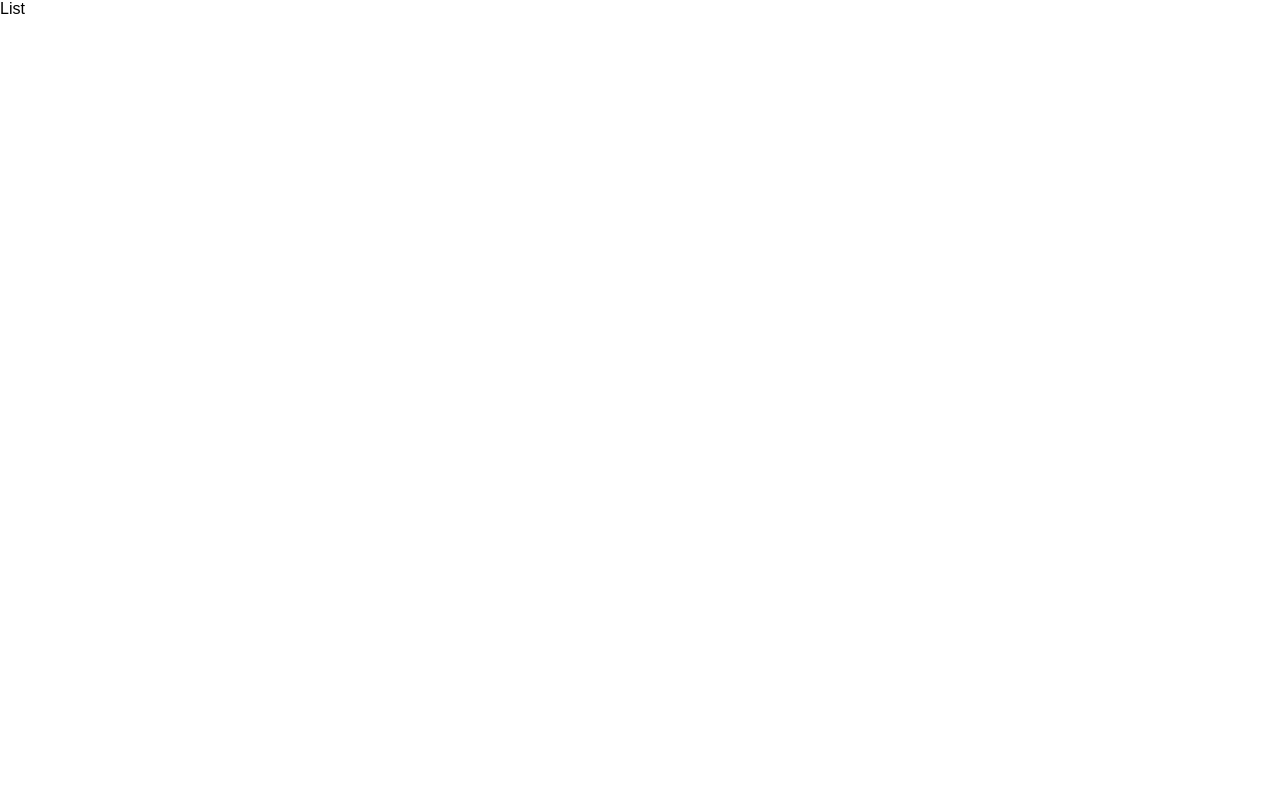
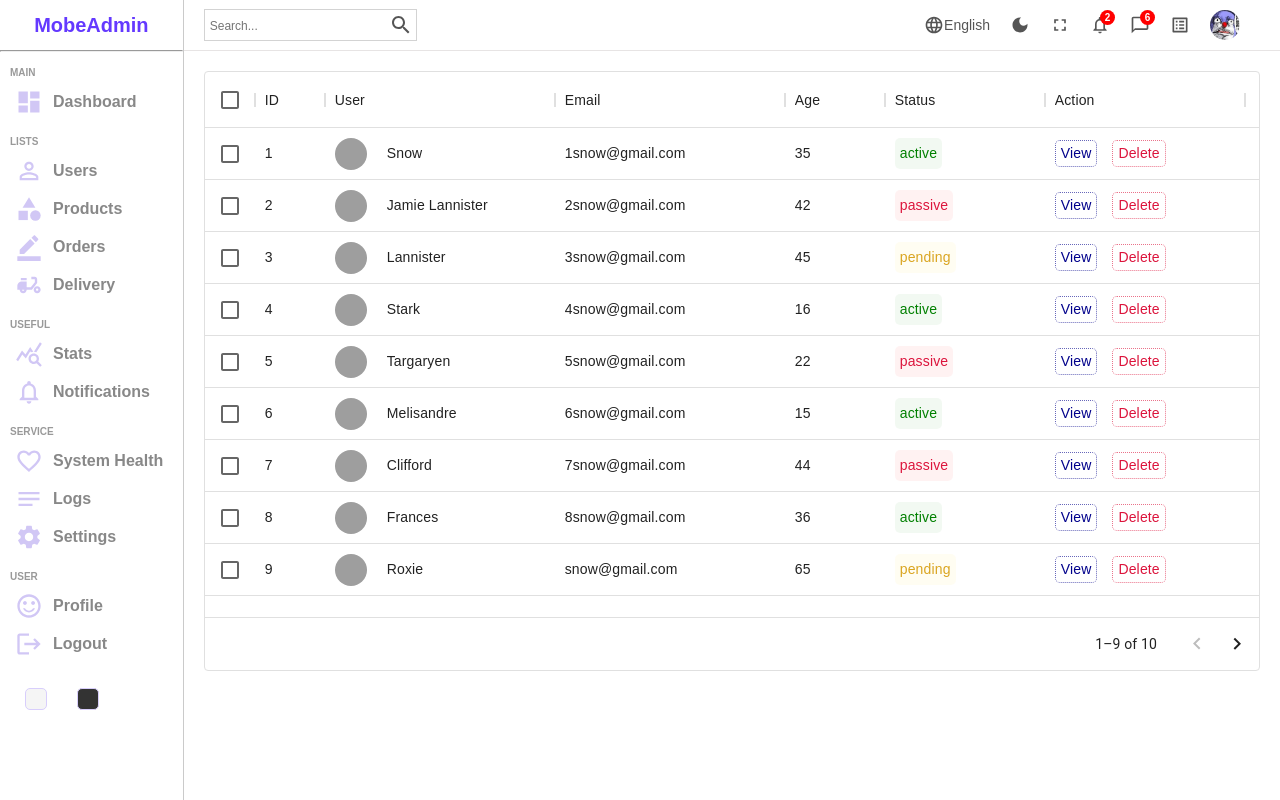
Before and after one commit to MobeTaxforfun/QuickAdmin, a React (Create React App) app: page /users in a window 1280 px wide. Built offline with nearby package versions, Linux system fonts and the light colour scheme; grey boxes are pictures that could not be loaded.

Commit message:
更新 datatable

```diff
--- a/package.json
+++ b/package.json
@@ -7,6 +7,7 @@
     "@emotion/styled": "^11.10.0",
     "@mui/icons-material": "^5.8.4",
     "@mui/material": "^5.10.1",
+    "@mui/x-data-grid": "^5.15.3",
     "@testing-library/jest-dom": "^5.16.5",
     "@testing-library/react": "^13.3.0",
     "@testing-library/user-event": "^13.5.0",
--- /dev/null
+++ b/src/components/datatable/Datatable.jsx
@@ -0,0 +1,36 @@
+import "./datatable.scss";
+import { DataGrid, GridColDef, GridValueGetterParams } from '@mui/x-data-grid';
+import { userColumns, userRows } from "../../datatablesource";
+
+const Datatable = () => {
+
+    const actionColumn = [
+        {
+            field: "action",
+            headerName: "Action",
+            width: 200,
+            renderCell: (params) => {
+                return (
+                    <div className="cellAction">
+                        <div className="viewButton">View</div>
+                        <div className="deleteButton">Delete </div>
+                    </div>
+                );
+            },
+        },
+    ];
+
+    return (
+        <div className="datatalbe">
+            <DataGrid
+                rows={userRows}
+                columns={userColumns.concat(actionColumn)}
+                pageSize={9}
+                rowsPerPageOptions={[9]}
+                checkboxSelection
+            />
+        </div>
+    )
+}
+
+export default Datatable
--- /dev/null
+++ b/src/components/datatable/datatable.scss
@@ -0,0 +1,59 @@
+.datatalbe {
+    height: 600px;
+    padding: 20px;
+
+    .cellWithImg {
+        display: flex;
+        align-items: center;
+
+        .cellImg {
+            width: 32px;
+            height: 32px;
+            border-radius: 50%;
+            object-fit: cover;
+            margin-right: 20px;
+        }
+    }
+
+    .cellWithStatus {
+        padding: 5px;
+        border-radius: 5px;
+
+        &.active {
+            background-color: rgba(0, 128, 0, 0.05);
+            color: green;
+        }
+
+        &.pending {
+            background-color: rgba(255, 217, 0, 0.05);
+            color: goldenrod;
+        }
+
+        &.passive {
+            background-color: rgba(255, 0, 0, 0.05);
+            color: crimson;
+        }
+    }
+
+    .cellAction {
+        display: flex;
+        align-items: center;
+        gap: 15px;
+
+        .viewButton {
+            padding: 2px 5px;
+            border-radius: 5px;
+            color: darkblue;
+            border: 1px dotted rgba(0, 0, 139, 0.596);
+            cursor: pointer;
+        }
+
+        .deleteButton {
+            padding: 2px 5px;
+            border-radius: 5px;
+            color: crimson;
+            border: 1px dotted rgba(220, 20, 60, 0.6);
+            cursor: pointer;
+        }
+    }
+}
--- /dev/null
+++ b/src/datatablesource.js
@@ -0,0 +1,122 @@
+export const userColumns = [
+    { field: "id", headerName: "ID", width: 70 },
+    {
+        field: "user",
+        headerName: "User",
+        width: 230,
+        renderCell: (params) => {
+            return (
+                <div className="cellWithImg">
+                    <img className="cellImg" src={params.row.img} alt="avatar" />
+                    {params.row.username}
+                </div>
+            );
+        },
+    },
+    {
+        field: "email",
+        headerName: "Email",
+        width: 230,
+    },
+
+    {
+        field: "age",
+        headerName: "Age",
+        width: 100,
+    },
+    {
+        field: "status",
+        headerName: "Status",
+        width: 160,
+        renderCell: (params) => {
+            return (
+                <div className={`cellWithStatus ${params.row.status}`}>
+                    {params.row.status}
+                </div>
+            );
+        },
+    },
+];
+
+export const userRows = [
+    {
+        id: 1,
+        username: "Snow",
+        img: "https://images.pexels.com/photos/1820770/pexels-photo-1820770.jpeg?auto=compress&cs=tinysrgb&dpr=2&w=500",
+        status: "active",
+        email: "1snow@gmail.com",
+        age: 35,
+    },
+    {
+        id: 2,
+        username: "Jamie Lannister",
+        img: "https://images.pexels.com/photos/1820770/pexels-photo-1820770.jpeg?auto=compress&cs=tinysrgb&dpr=2&w=500",
+        email: "2snow@gmail.com",
+        status: "passive",
+        age: 42,
+    },
+    {
+        id: 3,
+        username: "Lannister",
+        img: "https://images.pexels.com/photos/1820770/pexels-photo-1820770.jpeg?auto=compress&cs=tinysrgb&dpr=2&w=500",
+        email: "3snow@gmail.com",
+        status: "pending",
+        age: 45,
+    },
+    {
+        id: 4,
+        username: "Stark",
+        img: "https://images.pexels.com/photos/1820770/pexels-photo-1820770.jpeg?auto=compress&cs=tinysrgb&dpr=2&w=500",
+        email: "4snow@gmail.com",
+        status: "active",
+        age: 16,
+    },
+    {
+        id: 5,
+        username: "Targaryen",
+        img: "https://images.pexels.com/photos/1820770/pexels-photo-1820770.jpeg?auto=compress&cs=tinysrgb&dpr=2&w=500",
+        email: "5snow@gmail.com",
+        status: "passive",
+        age: 22,
+    },
+    {
+        id: 6,
+        username: "Melisandre",
+        img: "https://images.pexels.com/photos/1820770/pexels-photo-1820770.jpeg?auto=compress&cs=tinysrgb&dpr=2&w=500",
+        email: "6snow@gmail.com",
+        status: "active",
+        age: 15,
+    },
+    {
+        id: 7,
+        username: "Clifford",
+        img: "https://images.pexels.com/photos/1820770/pexels-photo-1820770.jpeg?auto=compress&cs=tinysrgb&dpr=2&w=500",
+        email: "7snow@gmail.com",
+        status: "passive",
+        age: 44,
+    },
+    {
+        id: 8,
+        username: "Frances",
+        img: "https://images.pexels.com/photos/1820770/pexels-photo-1820770.jpeg?auto=compress&cs=tinysrgb&dpr=2&w=500",
+        email: "8snow@gmail.com",
+        status: "active",
+        age: 36,
+    },
+    {
+        id: 9,
+        username: "Roxie",
+        img: "https://images.pexels.com/photos/1820770/pexels-photo-1820770.jpeg?auto=compress&cs=tinysrgb&dpr=2&w=500",
+        email: "snow@gmail.com",
+        status: "pending",
+        age: 65,
+    },
+    {
+        id: 10,
+        username: "Roxie",
+        img: "https://images.pexels.com/photos/1820770/pexels-photo-1820770.jpeg?auto=compress&cs=tinysrgb&dpr=2&w=500",
+        email: "snow@gmail.com",
+        status: "active",
+        age: 65,
+    },
+];
--- a/src/pages/list/List.jsx
+++ b/src/pages/list/List.jsx
@@ -1,8 +1,17 @@
 import "./list.scss"
+import Sidebar from '../../components/sidebar/Sidebar'
+import Navbar from '../../components/navbar/Navbar'
+import Datatable from "../../components/datatable/Datatable"
 
 const List = () => {
   return (
-    <div>List</div>
+    <div className="list">
+      <Sidebar />
+      <div className="listContainer">
+        <Navbar />
+        <Datatable />
+      </div>
+    </div>
   )
 }
 
--- a/src/pages/list/list.scss
+++ b/src/pages/list/list.scss
@@ -0,0 +1,8 @@
+.list {
+    display: flex;
+    width: 100%;
+
+    .listContainer {
+        flex: 6;
+    }
+}
```
Also changed, not shown: 1 other file (tests, documents, lock files or other folders).
